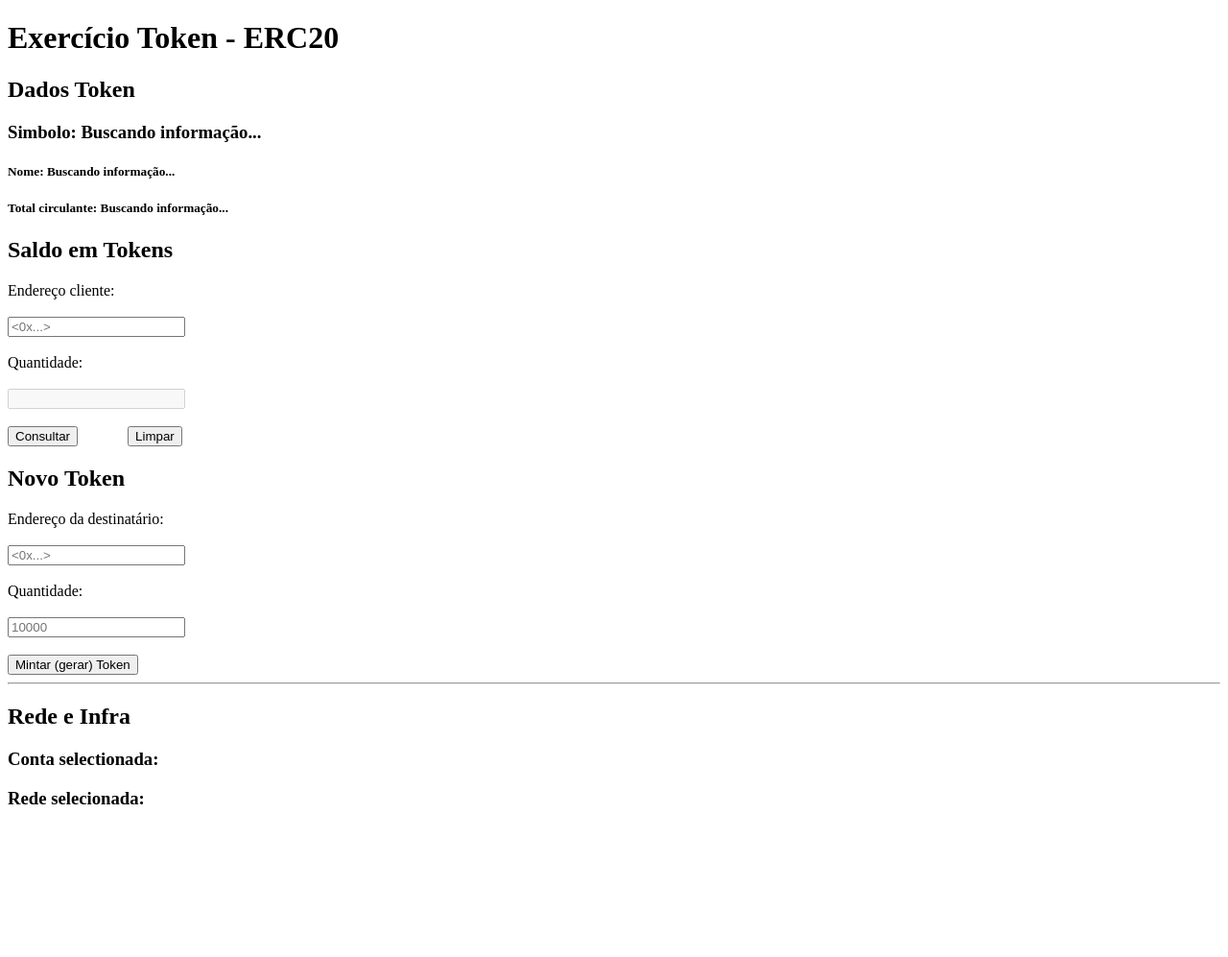
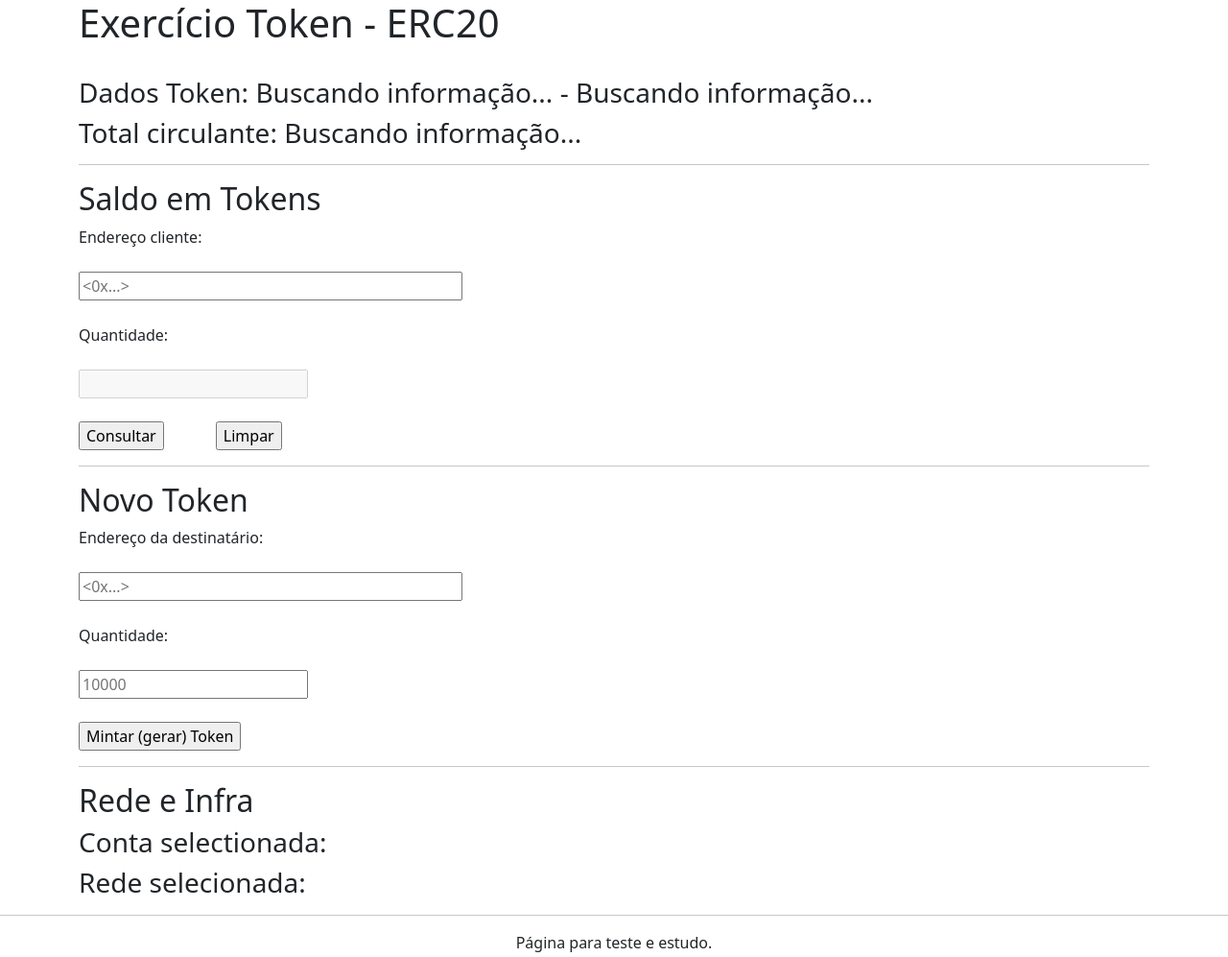
Before and after one commit to jeffprestes/forjar237, a plain HTML site: page frontend/index.html in a window 1280 px wide. Shown: the whole page at 96% size. Before the commit the page ends 861 px from the top, so only its background shows below. Drawn offline with nearby package versions, Linux system fonts and the light colour scheme.

Commit message:
refactor: pequenos ajustes visuais

```diff
--- a/frontend/index.html
+++ b/frontend/index.html
@@ -3,25 +3,49 @@
   <head>
     <meta charset="UTF-8" />
     <meta name="viewport" content="width=device-width, initial-scale=1.0" />
+    <link
+      href="https://cdn.jsdelivr.net/npm/bootstrap@5.3.2/dist/css/bootstrap.min.css"
+      rel="stylesheet"
+      integrity="sha384-T3c6CoIi6uLrA9TneNEoa7RxnatzjcDSCmG1MXxSR1GAsXEV/Dwwykc2MPK8M2HN"
+      crossorigin="anonymous"
+    />
     <title>Exercício Token - ERC20</title>
   </head>
   <body>
     <header>
+      <div class="container">
         <h1>Exercício Token - ERC20</h1>
+      </div>
     </header>
+    <br />
+    <main>
+      <div class="container">
         <section>
-      <h2>Dados Token</h2>
-      <h3>Simbolo: <span id="tokenSimbolo">Buscando informação...</span></h3>
-      <h5>Nome: <span id="tokenNome">Buscando informação...</span></h5>
-      <h5>Total circulante: <span id="tokenTotalSupply">Buscando informação...</span></h5>
+          <h3>
+            Dados Token:
+            <span id="tokenNome">Buscando informação...</span>
+            -
+            <span id="tokenSimbolo">Buscando informação...</span>
+          </h3>
+          <h3>Total circulante: <span id="tokenTotalSupply">Buscando informação...</span></h3>
         </section>
+        <hr />
         <section>
           <h2>Saldo em Tokens</h2>
           <div>
             <form action="" name="formSaldo" id="formSaldo" method="get">
               <label for="formTo">Endereço cliente:</label>
               <br /><br />
-          <input type="text" placeholder="<0x...>" required name="formTo" id="formTo" />
+              <input
+                size="100"
+                maxlength="45"
+                type="text"
+                placeholder="<0x...>"
+                required
+                name="formTo"
+                id="formTo"
+                style="width: 400px"
+              />
               <br /><br />
               <label for="formAmount">Quantidade:</label>
               <br /><br />
@@ -33,13 +57,23 @@
             </form>
           </div>
         </section>
+        <hr />
         <section>
           <h2>Novo Token</h2>
           <div>
             <form action="" name="formMint" id="formMint" method="get">
               <label for="formTo">Endereço da destinatário:</label>
               <br /><br />
-          <input type="text" placeholder="<0x...>" required name="formTo" id="formTo" />
+              <input
+                type="text"
+                placeholder="<0x...>"
+                required
+                name="formTo"
+                id="formTo"
+                size="100"
+                maxlength="45"
+                style="width: 400px"
+              />
               <br /><br />
               <label for="formAmount">Quantidade:</label>
               <br /><br />
@@ -55,6 +89,17 @@
           <h3>Conta selectionada: <span id="networkAccount">&nbsp;</span></h3>
           <h3>Rede selecionada: <span id="networkNetworkID">&nbsp;</span></h3>
         </section>
+      </div>
+    </main>
+    <footer>
+      <hr />
+      <p class="text-center">Página para teste e estudo.</p>
+    </footer>
+    <script
+      src="https://cdn.jsdelivr.net/npm/bootstrap@5.3.2/dist/js/bootstrap.bundle.min.js"
+      integrity="sha384-C6RzsynM9kWDrMNeT87bh95OGNyZPhcTNXj1NW7RuBCsyN/o0jlpcV8Qyq46cDfL"
+      crossorigin="anonymous"
+    ></script>
     <script src="token-abi.js"></script>
     <script src="https://cdnjs.cloudflare.com/ajax/libs/ethers/6.6.1/ethers.umd.min.js"></script>
     <script>
@@ -99,10 +144,10 @@
         // Obtem dados do contrato
         const tokenNomeObj = await contract.name();
         const tokenNome = document.getElementById("tokenNome");
-        tokenNome.innerHTML = nftNomeObj;
+        tokenNome.innerHTML = tokenNomeObj;
 
         const tokenSimboloObj = await contract.symbol();
-        console.log("tokenSimbolo: ", tokenSimbolo);
+        console.log("tokenSimbolo: ", tokenSimboloObj);
         const tokenSimbolo = document.getElementById("tokenSimbolo");
         tokenSimbolo.innerHTML = tokenSimboloObj;
 
```
Lines whose indentation alone changed are shown as unchanged.
